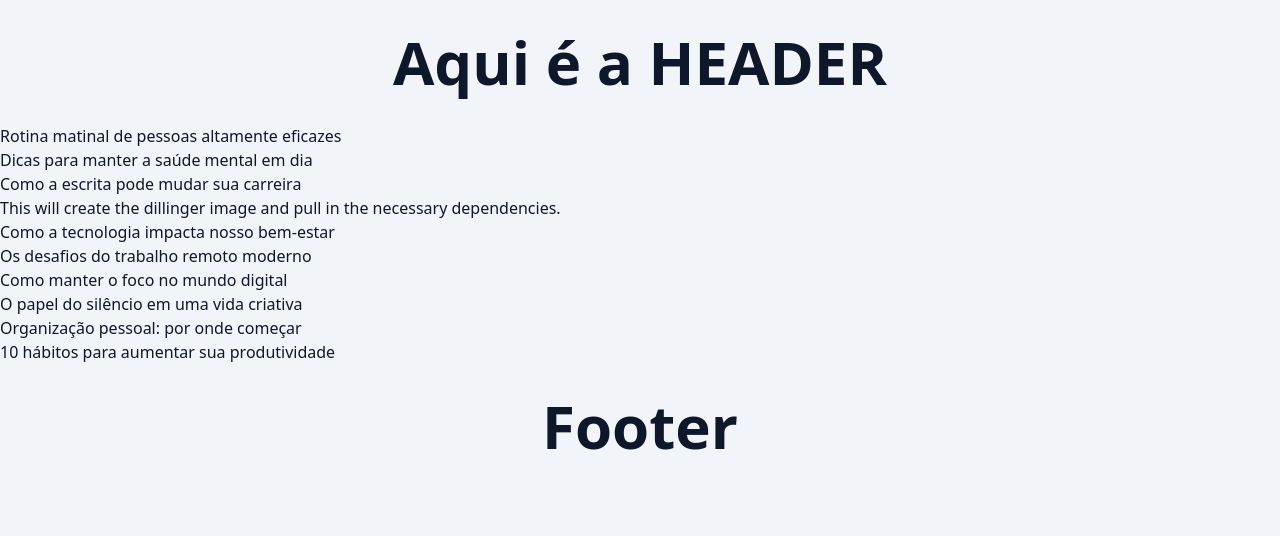
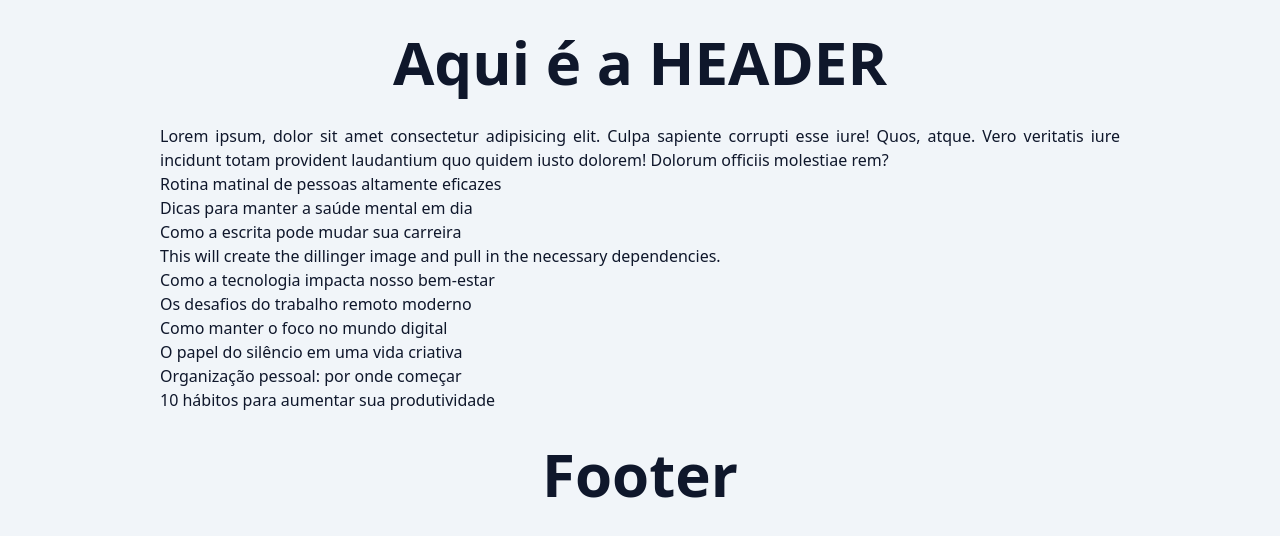
Before and after one commit to Wesley-Breno/blog-with-react, a Next.js app: page / in a window 1280 px wide. Shown: the top 536 px of the page. Built offline with nearby package versions, Linux system fonts and the light colour scheme.

Commit message:
class 115

```diff
--- /dev/null
+++ b/app/components/Container/index.tsx
@@ -0,0 +1,9 @@
+export function Container({ children }: { children: React.ReactNode }) {
+  return (
+    <>
+      <div className="text-slate-900 bg-slate-100 min-h-screen">
+        <div className="max-w-screen-lg mx-auto px-8">{children}</div>
+      </div>
+    </>
+  );
+}
--- a/app/page.tsx
+++ b/app/page.tsx
@@ -1,15 +1,23 @@
 import { Suspense } from "react";
 import { PostsList } from "./components/PostsList";
 import { SpinLoader } from "./components/SpinLoader";
+import { Container } from "./components/Container";
 
 export default async function HomePage() {
   return (
     <>
-      <div className="text-slate-900 bg-slate-100 min-h-screen">
+      <Container>
         <header>
           <h1 className="text-6xl font-bold text-center py-8">
             Aqui é a HEADER
           </h1>
+
+          <p className="text-justify">
+            Lorem ipsum, dolor sit amet consectetur adipisicing elit. Culpa
+            sapiente corrupti esse iure! Quos, atque. Vero veritatis iure
+            incidunt totam provident laudantium quo quidem iusto dolorem!
+            Dolorum officiis molestiae rem?
+          </p>
         </header>
 
         <Suspense fallback={<SpinLoader />}>
@@ -19,7 +27,7 @@ export default async function HomePage() {
         <footer>
           <p className="text-6xl font-bold text-center py-8">Footer</p>
         </footer>
-      </div>
+      </Container>
     </>
   );
 }
```
